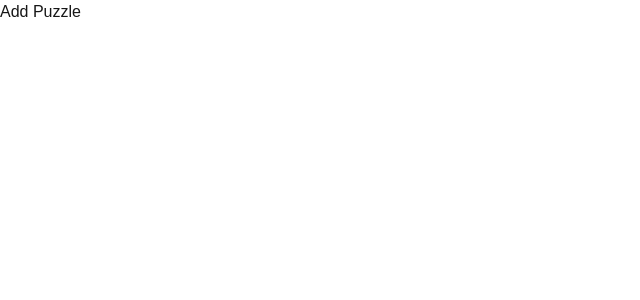
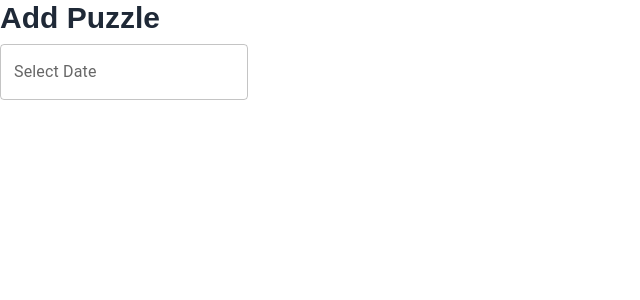
Before and after one commit to JoshuaOStafford/mini-cross-hustler, a Next.js app: page /add_puzzle in a window 1280 px wide. Shown: the top 300 px of the page, without its empty margins (0-640 px from the left). Built offline with nearby package versions, Linux system fonts and the light colour scheme.

Commit message:
Added DateSelector, changed meta data and background/foreground colors.

```diff
--- a/app/components/AddPuzzle.tsx
+++ b/app/components/AddPuzzle.tsx
@@ -1,5 +1,6 @@
 "use client";
 import React, { useState } from "react";
+import DateSelector from "@components/DateSelector";
 
 enum Step {
     Date,
@@ -10,7 +11,7 @@ enum Step {
 }
 
 const AddPuzzle = () => {
-    const [date, setDate] = useState("");
+    const [date, setDate] = useState("2024-01-01");
     const [time, setTime] = useState(0);
     const [structure, setStructure] = useState("");
     const [words, setWords] = useState<string[]>([]);
@@ -18,7 +19,10 @@ const AddPuzzle = () => {
     const [currentStep, setCurrentStep] = useState<Step>(Step.Date);
 
     return (
+        <div>
         <h1>Add Puzzle</h1>
+        <DateSelector />
+        </div>
     );
 };
 
--- a/app/components/DateSelector.tsx
+++ b/app/components/DateSelector.tsx
@@ -0,0 +1,15 @@
+import * as React from 'react';
+import { DemoContainer } from '@mui/x-date-pickers/internals/demo';
+import { AdapterDayjs } from '@mui/x-date-pickers/AdapterDayjs';
+import { LocalizationProvider } from '@mui/x-date-pickers/LocalizationProvider';
+import { DatePicker } from '@mui/x-date-pickers/DatePicker';
+
+export default function DateSelector() {
+  return (
+    <LocalizationProvider dateAdapter={AdapterDayjs}>
+      <DemoContainer components={['DatePicker']}>
+        <DatePicker label="Select Date" />
+      </DemoContainer>
+    </LocalizationProvider>
+  );
+}
--- a/app/globals.css
+++ b/app/globals.css
@@ -9,8 +9,8 @@
 
 @media (prefers-color-scheme: dark) {
   :root {
-    --background: #0a0a0a;
-    --foreground: #ededed;
+    --background: #ededed;
+    --foreground: #0a0a0a;
   }
 }
 
@@ -20,6 +20,10 @@ body {
   font-family: Arial, Helvetica, sans-serif;
 }
 
+h1 {
+  @apply text-3xl font-bold text-gray-800;
+}
+
 @layer utilities {
   .text-balance {
     text-wrap: balance;
--- a/app/layout.tsx
+++ b/app/layout.tsx
@@ -14,8 +14,8 @@ const geistMono = localFont({
 });
 
 export const metadata: Metadata = {
-  title: "Create Next App",
-  description: "Generated by create next app",
+  title: "Mini Cross Hustler",
+  description: "Seamless user crossword input and advanced analytics",
 };
 
 export default function RootLayout({
```
Also changed, not shown: package.json (+9 -5 lines), 1 other file (tests, documents, lock files or other folders).
